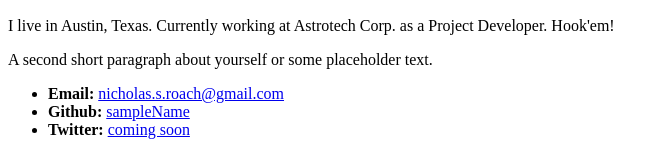
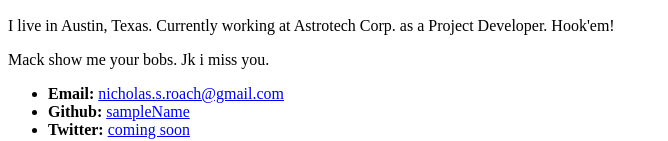
Before and after one commit to Roachns/Roachns.github.io, a plain HTML site: page index.html in a window 1280 px wide. Shown: the part 283-424 px from the top of the page, without its empty margins (0-668 px from the left). Drawn offline with Linux system fonts and the light colour scheme.

Commit message:
Update index.html

```diff
--- a/index.html
+++ b/index.html
@@ -12,7 +12,7 @@
   <img src="https://placehold.it/200x200" alt="Your Name">
 
   <p>I live in Austin, Texas. Currently working at Astrotech Corp. as a Project Developer. Hook'em!</p>
-  <p>A second short paragraph about yourself or some placeholder text.</p>
+  <p>Mack show me your bobs. Jk i miss you.</p>
 
   <ul>
     <li><strong>Email:</strong> <a href="#">nicholas.s.roach@gmail.com</a></li>
```
